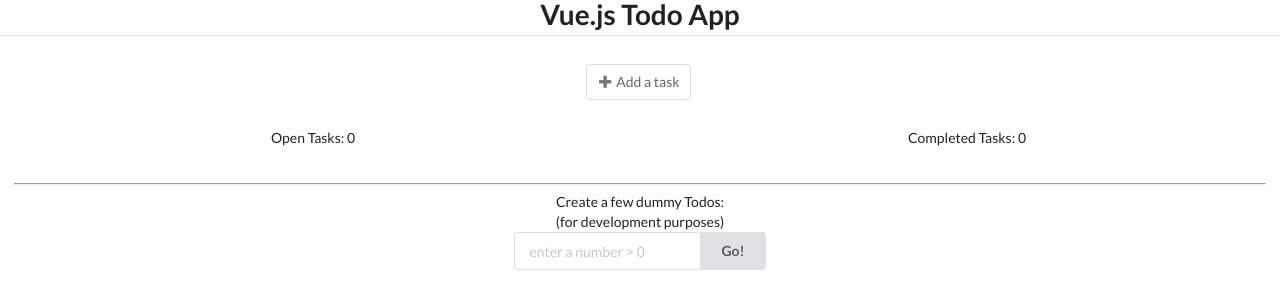
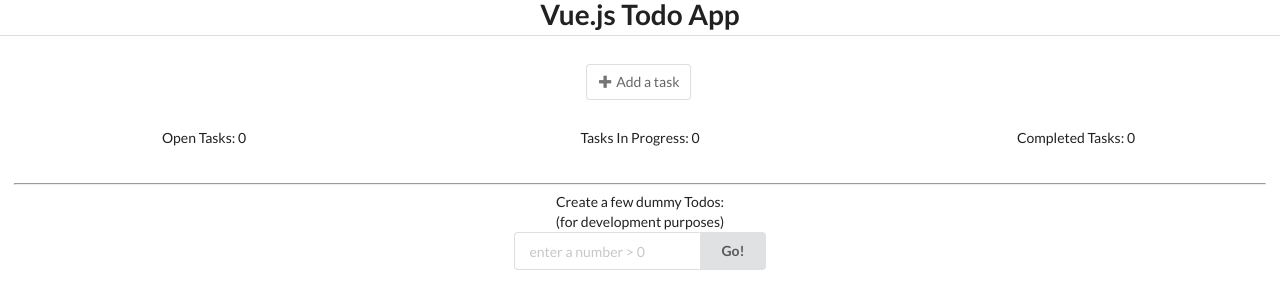
Before and after one commit to emaesen/vue-todo-app, a Vue app: page / in a window 1280 px wide. Shown: the top 308 px of the page. Built offline with nearby package versions, Linux system fonts and the light colour scheme.

Commit message:
refactor, adding In Progress state

```diff
--- a/package.json
+++ b/package.json
@@ -1,6 +1,6 @@
 {
   "name": "vue-todo-demo-app",
-  "version": "0.1.0",
+  "version": "0.2.0",
   "description": "A Vue.js ToDo demo app",
   "author": "edward maesen",
   "license": "MIT",
--- a/src/App.vue
+++ b/src/App.vue
@@ -7,17 +7,25 @@
       @create-todo="createTodo"
       @create-todo-warning="createTodoWarning"
     />
-    <div class="ui two column centered grid">
+    <div class="ui three column centered grid">
       <div class="column">
-        <todo-list
+        <list-open-todos
           :todos="openTodos"
+          @delete-todo="deleteTodo"
+          @progress-todo="progressTodo"
+          @edit-todo="editTodo"
+        />
+      </div>
+      <div class="column">
+        <list-in-progress-todos
+          :todos="inProgressTodos"
           @delete-todo="deleteTodo"
           @complete-todo="completeTodo"
           @edit-todo="editTodo"
         />
       </div>
       <div class="column">
-        <completed-todo-list
+        <list-completed-todos
           :todos="completedTodos"
           @delete-todo="deleteTodo"
         />
@@ -31,18 +39,28 @@
 
 <script>
 import swalModal from 'sweetalert';
-import TodoList from './components/TodoList';
-import CompletedTodoList from './components/CompletedTodoList';
+import ListOpenTodos from './components/ListOpenTodos';
+import ListInProgressTodos from './components/ListInProgressTodos';
+import ListCompletedTodos from './components/ListCompletedTodos';
 import CreateTodo from './components/CreateTodo';
 import CreateDummyTodos from './components/CreateDummyTodos';
+const STATUS = {
+  OPEN: "open",
+  PROGRESS: "progress",
+  COMPLETE: "complete"
+};
 
 export default {
   name: 'App',
   components: {
-    TodoList,
-    CompletedTodoList,
+    ListOpenTodos,
+    ListInProgressTodos,
+    ListCompletedTodos,
     CreateTodo,
     CreateDummyTodos
+  },
+  constants: {
+    STATUS
   },
   data() {
     return {
@@ -52,18 +70,27 @@
   computed: {
     openTodos: function() {
       return this.todos
-        .filter(todo => {return todo.done === false});
+        .filter(todo => {return todo.status === STATUS.OPEN});
+    },
+    inProgressTodos: function() {
+      return this.todos
+        .filter(todo => {return todo.status === STATUS.PROGRESS});
     },
     completedTodos: function() {
       return this.todos
-        .filter(todo => {return todo.done === true})
+        .filter(todo => {return todo.status === STATUS.COMPLETE})
         .sort((a,b) => {return b.dateCompleted - a.dateCompleted});
     }
   },
   methods: {
-    createTodo(newTodo) {
-      this.todos.push(newTodo);
-      swalModal('Success!', 'To-Do ' + newTodo.title + ' has been created', 'success');
+    createTodo(todo) {
+      todo.status = STATUS.OPEN;
+      this.todos.push(todo);
+      swalModal('Success!', 'To-Do ' + todo.title + ' has been created', 'success');
+    },
+    progressTodo(todo) {
+      todo.status = STATUS.PROGRESS;
+      swalModal('Success!', 'To-Do ' + todo.title + ' is now in progress', 'success');
     },
     deleteTodo(todo) {
       swalModal({
@@ -87,10 +114,9 @@
         buttons: {cancel:true, ok:true}
       })
       .then((action) => {
-
         if (action === "ok") {
           todo.dateCompleted = Date.now();
-          todo.done = true;
+          todo.status = STATUS.COMPLETE;
           swalModal('Success!', 'To-Do "' + todo.title + '"  has been completed', 'success')
         }
       });
--- a/src/components/CreateDummyTodos.vue
+++ b/src/components/CreateDummyTodos.vue
@@ -58,9 +58,8 @@
         let cntr = ++this.dummyTodoCounter;
         this.$emit('create-todo', {
           dateCreated: Date.now(),
-          title: 'Todo ' + cntr,
-          project: 'Project ' + cntr,
-          done: false,
+          title: 'Todo title ' + cntr,
+          project: 'Short project description ' + cntr
         });
       }
     },
--- a/src/components/TodoItem.vue
+++ b/src/components/ItemTodo.vue
@@ -71,23 +71,33 @@
       </div>
     </div>
     <div
-      v-show="!isEditing &&todo.done"
+      v-show="isOpen"
+      class="ui bottom attached blue basic button"
+      @click="progressTodo(todo)"
+    >
+      Work on this task
+    </div>
+    <div
+      v-show="isInProgress"
+      class="ui bottom attached blue basic button"
+      @click="completeTodo(todo)"
+    >
+      Complete this task
+    </div>
+    <div
+      v-show="isCompleted"
       class="ui disabled bottom attached green basic button"
       disabled
     >
       Completed
     </div>
-    <div
-      v-show="!isEditing && !todo.done"
-      class="ui bottom attached brown basic button"
-      @click="completeTodo(todo)"
-    >
-      Complete this task
-    </div>
   </div>
 </template>
 
 <script type="text/javascript">
+  import app from '../App';
+  //const STATUS = app.constants.STATUS;
+
   export default {
     props: {
       index: {
@@ -103,17 +113,31 @@
             dateDue:"",
             title:"",
             project:"",
-            done:false
+            status:""
           }
         }
       }
     },
     data() {
       return {
-        isEditing: false,
+        isEditing: false
       };
     },
+    computed: {
+      isOpen: function() {
+        return !this.isEditing && this.todo.status === app.constants.STATUS.OPEN
+      },
+      isInProgress: function() {
+        return !this.isEditing && this.todo.status === app.constants.STATUS.PROGRESS
+      },
+      isCompleted: function() {
+        return !this.isEditing && this.todo.status === app.constants.STATUS.COMPLETE
+      }
+    },
     methods: {
+      progressTodo(todo) {
+        this.$emit('progress-todo', todo);
+      },
       completeTodo(todo) {
         this.$emit('complete-todo', todo);
       },
--- a/src/components/CompletedTodoList.vue
+++ b/src/components/ListCompletedTodos.vue
@@ -1,22 +1,22 @@
 <template>
   <div>
     <p class="tasks">Completed Tasks: {{ todos.length }}</p>
-    <todo-item
+    <item-todo
       v-for="(todo, index) in todos"
       :todo.sync="todo"
       :index.sync="index"
-      :key="todo.dateDeleted"
+      :key="todo.dateCreated"
       @delete-todo="deleteTodo"
     />
   </div>
 </template>
 
 <script type = "text/javascript" >
-import TodoItem from './TodoItem';
+import ItemTodo from './ItemTodo';
 
 export default {
   components: {
-    TodoItem,
+    ItemTodo,
   },
   props: {
     todos: {
--- a/src/components/TodoList.vue
+++ b/src/components/ListInProgressTodos.vue
@@ -1,7 +1,7 @@
 <template>
   <div>
-    <p class="tasks">Open Tasks: {{ todos.length }}</p>
-    <todo-item
+    <p class="tasks">Tasks In Progress: {{ todos.length }}</p>
+    <item-todo
       v-for="(todo, index) in todos"
       :todo.sync="todo"
       :index.sync="index"
@@ -14,17 +14,17 @@
 </template>
 
 <script type = "text/javascript" >
-import TodoItem from './TodoItem';
+import ItemTodo from './ItemTodo';
 
 export default {
   components: {
-    TodoItem,
+    ItemTodo,
   },
   props: {
     todos: {
       type: Array,
       default: function() {
-        return [];
+        return []
       }
     }
   },
--- /dev/null
+++ b/src/components/ListOpenTodos.vue
@@ -0,0 +1,56 @@
+<template>
+  <div>
+    <p class="tasks">Open Tasks: {{ todos.length }}</p>
+    <item-todo
+      v-for="(todo, index) in todos"
+      :todo.sync="todo"
+      :index.sync="index"
+      :status="status"
+      :key="todo.dateCreated"
+      @delete-todo="deleteTodo"
+      @progress-todo="progressTodo"
+      @edit-todo="editTodo"
+    />
+  </div>
+</template>
+
+<script type = "text/javascript" >
+import ItemTodo from './ItemTodo';
+
+export default {
+  components: {
+    ItemTodo,
+  },
+  props: {
+    todos: {
+      type: Array,
+      default: function() {
+        return [];
+      }
+    },
+    status: {
+      type: String,
+      default: function() {
+        return ""
+      }
+    }
+  },
+  methods: {
+    progressTodo(todo) {
+      this.$emit('progress-todo', todo);
+    },
+    deleteTodo(todo) {
+      this.$emit('delete-todo', todo);
+    },
+    editTodo(todo) {
+      this.$emit('edit-todo', todo);
+    }
+  }
+};
+</script>
+
+<style scoped>
+p.tasks {
+  text-align: center;
+}
+</style>
```
Also changed, not shown: 1 other file (tests, documents, lock files or other folders).
